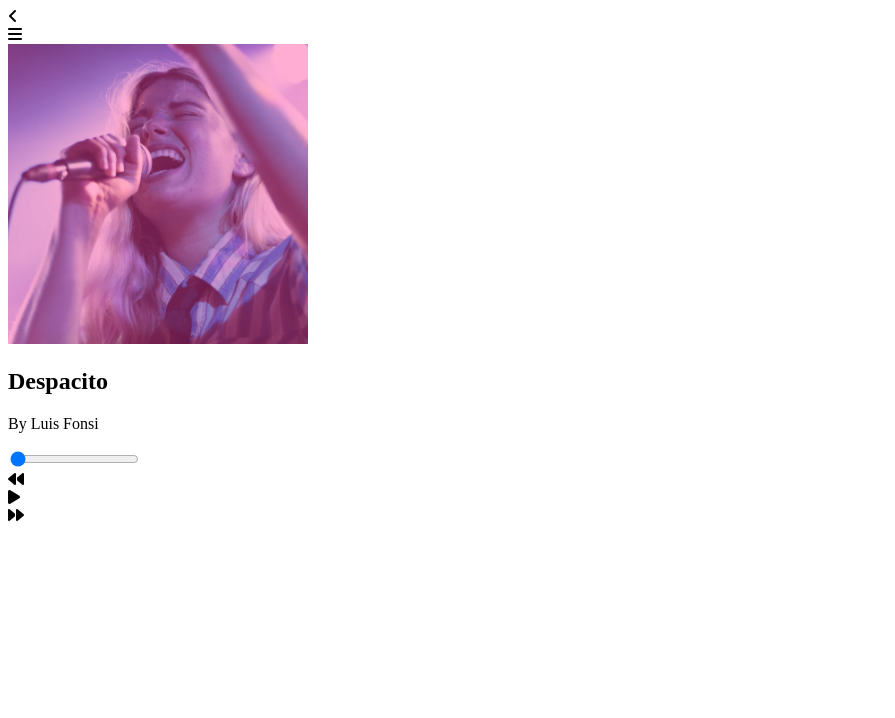
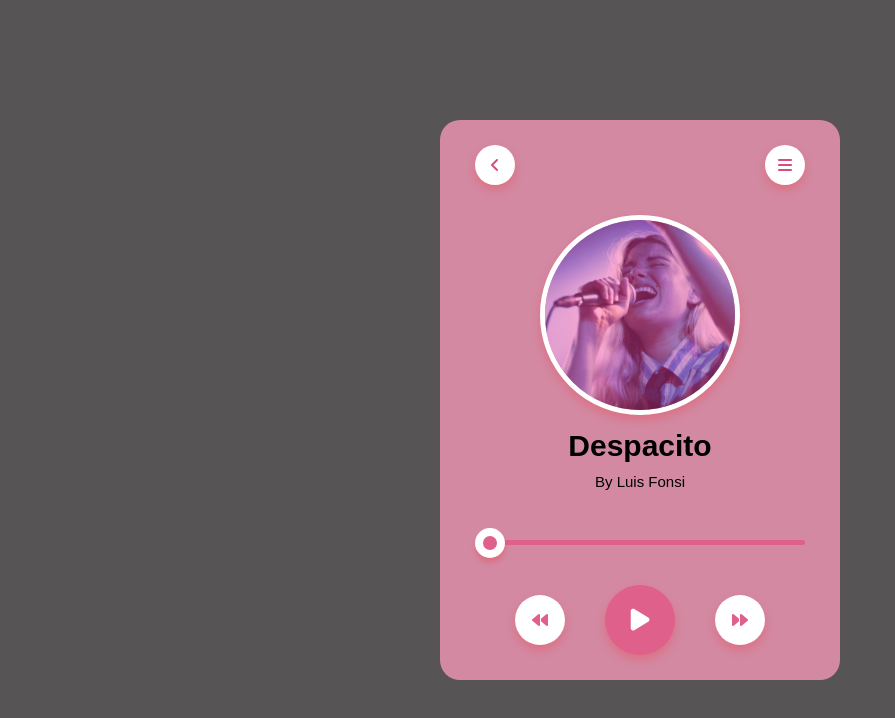
Before and after one commit to Ma-soo-ma/JS-Projects, a plain HTML site: page Music Player/index.html in a window 1280 px wide. Shown: the whole page, without its empty margins (0-895 px from the left). Drawn offline with Linux system fonts and the light colour scheme.

Commit message:
added content

```diff
--- a/Music Player/index.html
+++ b/Music Player/index.html
@@ -25,7 +25,7 @@
             <h2>Despacito</h2>
             <p>By Luis Fonsi</p>
 
-            <audio  id="song"
+            <audio  id="song">
                 <source src="despacito.mp4" type="audio/mpeg">
             </audio>
 
--- a/Music Player/script.js
+++ b/Music Player/script.js
@@ -0,0 +1,35 @@
+let progress = document.querySelector("#progress")
+let song = document.querySelector("#song")
+let ctrlIcon = document.querySelector("#ctrlIcon")
+
+song.onloadedmetadata = function(){
+    progress.max = song.duration;
+    progress.value = song.current;
+}
+
+function playPause(){
+    if(ctrlIcon.classList.contains("fa-pause")){
+        song.pause();
+        ctrlIcon.classList.remove("fa-pause");
+        ctrlIcon.classList.add("fa-play");
+    }
+    else{
+        song.play();
+        ctrlIcon.classList.remove("fa-play");
+        ctrlIcon.classList.add("fa-pause");
+    }
+}
+
+if(song.play()){
+    setInterval(() => {
+        progress.value = song.currentTime;
+
+    }, 500);
+}
+
+progress.onchange = function(){
+    song.play();
+    song.currentTime = progress.value;
+    ctrlIcon.classList.remove("fa-play");
+    ctrlIcon.classList.add("fa-pause");
+}
--- a/Music Player/style.css
+++ b/Music Player/style.css
@@ -0,0 +1,119 @@
+* {
+    margin: 0;
+    padding: 0;
+    box-sizing: border-box;
+    font-family: 'Poppins', sans-serif;
+}
+
+.container {
+    background: rgb(87, 84, 85);
+    width: 100%;
+    height: 100vh;
+    display: flex;
+    align-items: center;
+    justify-content: center;
+    flex-direction: column;
+    flex-wrap: wrap;
+
+}
+
+.Music-Player {
+    width: 400px;
+    background: rgb(211, 137, 162);
+    border-radius: 20px;
+    padding: 25px 35px;
+    text-align: center;
+}
+
+
+
+nav {
+    display: flex;
+    justify-content: space-between;
+    margin-bottom: 30px;
+
+
+}
+
+.circle {
+    background-color: white;
+    border-radius: 100px;
+    width: 40px;
+    height: 40px;
+    display: flex;
+    justify-content: center;
+    align-items: center;
+    box-shadow: 0 5px 10px rgba(255, 26, 26, 0.22);
+    color: rgb(215, 78, 124);
+}
+
+.Music-Player img {
+    width: 200px;
+    border-radius: 100px;
+    border: 5px solid white;
+    box-shadow: 0 5px 10px rgba(255, 26, 26, 0.22);
+
+}
+
+.Music-Player h2 {
+    margin: 10px;
+    font-size: 30px;
+
+}
+
+.Music-Player p {
+    font-size: 15px;
+    margin-bottom: 10px;
+}
+
+#progress {
+    appearance: none;
+    -webkit-appearance: none;
+    /* -webkit-appearance: none; */
+    width: 100%;
+    height: 5px;
+    border-radius: 5px;
+    background: rgb(223, 96, 138);
+    cursor: pointer;
+    margin: 40px 0;
+
+
+}
+
+#progress::-webkit-slider-thumb {
+    -webkit-appearance: none;
+    width: 30px;
+    height: 30px;
+    border: 8px solid white;
+    border-radius: 50%;
+    background: rgb(223, 96, 138);
+    box-shadow: 0 5px 5px rgba(255, 26, 26, 0.22);
+}
+
+.controls {
+    display: flex;
+    justify-content: center;
+    align-items: center;
+    gap: 40px;
+    color: rgb(223, 96, 138);
+}
+
+.controls div {
+    height: 50px;
+    width: 50px;
+    display: flex;
+    justify-content: center;
+    align-items: center;
+    padding: 10px;
+    border-radius: 50%;
+    background-color: white;
+    box-shadow: 0 5px 10px rgba(255, 26, 26, 0.22);
+}
+
+.controls div:nth-child(2) {
+    background: rgb(223, 96, 138);
+    color: white;
+    width: 70px;
+    height: 70px;
+    font-size: 25px;
+}
--- a/QR code generator/style.css
+++ b/QR code generator/style.css
@@ -0,0 +1,63 @@
+*{
+    margin: 0;
+    padding: 0;
+    box-sizing: border-box;
+    font-family: 'Poppins', sans-serif;
+}
+
+body{
+    background:  #3C887E;
+
+}
+.container{
+    width: 30%;
+    min-height: 30vh;
+    margin: auto;
+    margin-top: 300px;
+    padding: 10px;
+    background: #fff;
+    border-radius: 10px;
+
+}
+h2{
+
+
+    padding-top: 40px;
+}
+input{
+    width: 90%;
+    margin: 20px;
+    padding: 10px;
+    color: black;
+    outline: 0;
+
+}
+button{
+    width: 90%;
+    margin:0px 20px 0px 20px;
+    padding: 15px;
+    color: black;
+    outline: 0;
+    border: 0;
+    border-radius: 10px;
+    background: #6bebda;
+}
+input:hover{
+    border-color: #6bebda; /* Change border color on hover */
+    box-shadow: 0 0 15px rgba(107, 194, 185, 0.7), /* Green glow */
+               0 0 20px rgba(119, 202, 208, 0.5),   /*outer glow */
+                inset 0 0 10px rgba(255, 255, 255, 0.5);
+}
+button:hover {
+    transform: scale(1.1); /* Enlarges the button */
+    box-shadow: 0 10px 20px rgba(107, 194, 185, 0.7); /* Adds shadow */
+  }
+#imgBox img{
+   position: relative;
+
+   margin: 10px;
+
+   left: 130px;
+
+
+}
--- a/Toast Notification/style.css
+++ b/Toast Notification/style.css
@@ -0,0 +1,92 @@
+*{
+    margin: 0;
+    padding: 0;
+    box-sizing: border-box;
+    font-family: 'Poppins', sans-serif;
+}
+body{
+    background:linear-gradient(#E09891, #CB769E, #8C5F66)
+}
+.buttons{
+ margin: 50px;
+
+}
+.buttons button{
+    padding: 15px;
+    width: 100px;
+    margin: 10px;
+    background-color: rgb(143, 79, 79);
+    color: rgb(209, 197, 197);
+    border-radius: 20px;
+    outline: 0;
+    border: 0;
+    cursor: pointer;
+
+
+}
+#toastBox{
+    position: absolute;
+    bottom: 30px;
+    right:30px;
+    display: flex;
+    flex-direction: column;
+    align-items: flex-end;
+    overflow: hidden;
+    justify-content: center;
+    padding:20px ;
+
+}
+.toast{
+    width: 400px;
+    height: 80px;
+    background:#fff;
+    color: black;
+    margin:15px 0;
+    box-shadow:0 0 20px rgba(0,0,0,0.3);
+    display: flex;
+    align-items: center;
+    position: relative;
+    transform: translateX(100%);
+    animation: moveleft 0.5s linear forwards;
+}
+@keyframes moveleft {
+    100%{
+        transform: translateX(0);
+    }
+}
+
+.toast::after{
+    content: "";
+    position: absolute;
+    left: 0;
+    bottom: 0;
+    width: 100%;
+    height: 5px;
+    background: green;
+    animation: anim 5s linear forwards;
+}
+@keyframes anim {
+    100%{
+        width: 0;
+    }
+    }
+.toast.error::after{
+    background: red;
+}
+
+.toast.invalid::after{
+    background: orange;
+    }
+
+.toast i{
+    font-size: 30px;
+    margin: 0 20px;
+    color: green;
+}
+
+.toast.error i{
+    color: red;
+}
+.toast.invalid i{
+    color: orange;
+}
```
Also changed, not shown: QR code generator/index.html (+21 -0 lines), QR code generator/script.js (+7 -0 lines), Toast Notification/index.html (+22 -0 lines), Toast Notification/script.js (+32 -0 lines).
